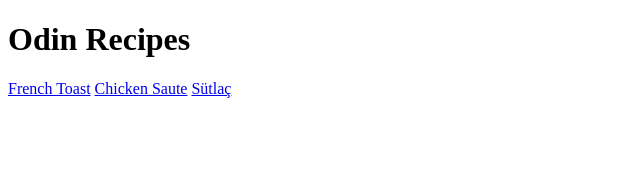
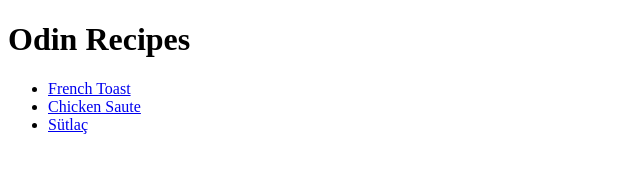
Before and after one commit to ledtque/odin-recipes-2023, a plain HTML site: page index.html in a window 1280 px wide. Shown: the whole page, without its empty margins (0-640 px from the left). Drawn offline with Linux system fonts and the light colour scheme.

Commit message:
Add listing to the recipes

```diff
--- a/index.html
+++ b/index.html
@@ -8,8 +8,10 @@
 
     <body>
         <h1>Odin Recipes</h1>
-        <a href="recipes/french-toast.html">French Toast</a>
-        <a href="recipes/chicken-saute.html">Chicken Saute</a>
-        <a href="recipes/sutlac.html">Sütlaç</a>
+        <ul>
+        <li><a href="recipes/french-toast.html">French Toast</a></li>
+        <li><a href="recipes/chicken-saute.html">Chicken Saute</a></li>
+        <li><a href="recipes/sutlac.html">Sütlaç</a></li>
+        </ul>
     </body>
 </html>
```
